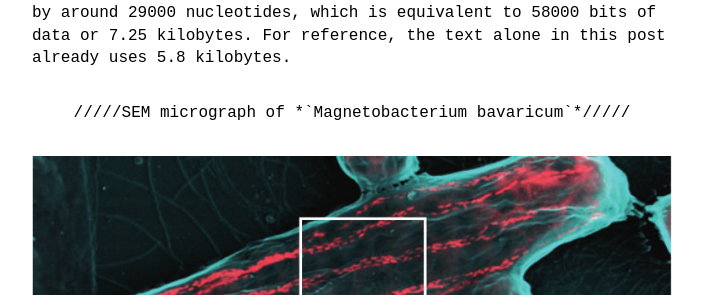
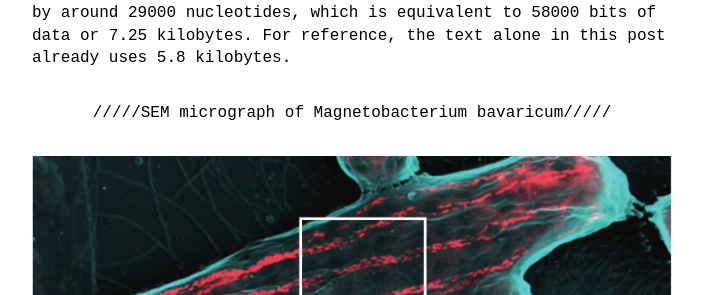
Before and after one commit to SamuelSchwab/SamuelSchwab.github.io, a Jekyll site: the page built from _posts/2022-10-16-the-bacterial-compass.md, in a window 1280 px wide. Shown: the part 1505-1800 px from the top of the page, without its empty margins (288-991 px from the left). Built offline with Jekyll 4.4.1, drawn with Linux system fonts in a browser that asks for light colours.

Commit message:
Remove italics in The bacterial compass post

```diff
--- a/_posts/2022-10-16-the-bacterial-compass.md
+++ b/_posts/2022-10-16-the-bacterial-compass.md
@@ -23,7 +23,7 @@ The magnetosomes are black and indicated by the arrows. Scale bars: a, b = 0.5
 MamK is not the only protein involved in the formation of functional magnetosomes. About 32 genes, some of which have partially redundant functions, in bacterium *Magnetospirillum gryphiswaldense MSR-1* are involved in magnetosome formation[^1]. That might sound like a lot but considering how complex these magnetosomes are, it seems rather little. Besides, not all 32 are necessary for magnetosome formation; 17 of these 32 are sufficient to get some rudimentary magnetosome formation. To show how little 32 proteins really are for a system as complex as magnetosomes, here is a small comparison: All 32 of these proteins are encoded by around 29000 nucleotides, which is equivalent to 58000 bits of data or 7.25 kilobytes. For reference, the text alone in this post already uses 5.8 kilobytes.
 
 ---
-{: data-content="SEM micrograph of *`Magnetobacterium bavaricum`*"}
+{: data-content="SEM micrograph of Magnetobacterium bavaricum"}
 
 ![Figure#002: The bacterial compass](../assets/images/figures/magnetosomes_2.jpg)
 The magnetosomes are visualised in red. Image from [C. Jogler, 2010](https://doi.org/10.1111/j.1462-2920.2010.02220.x).
```
